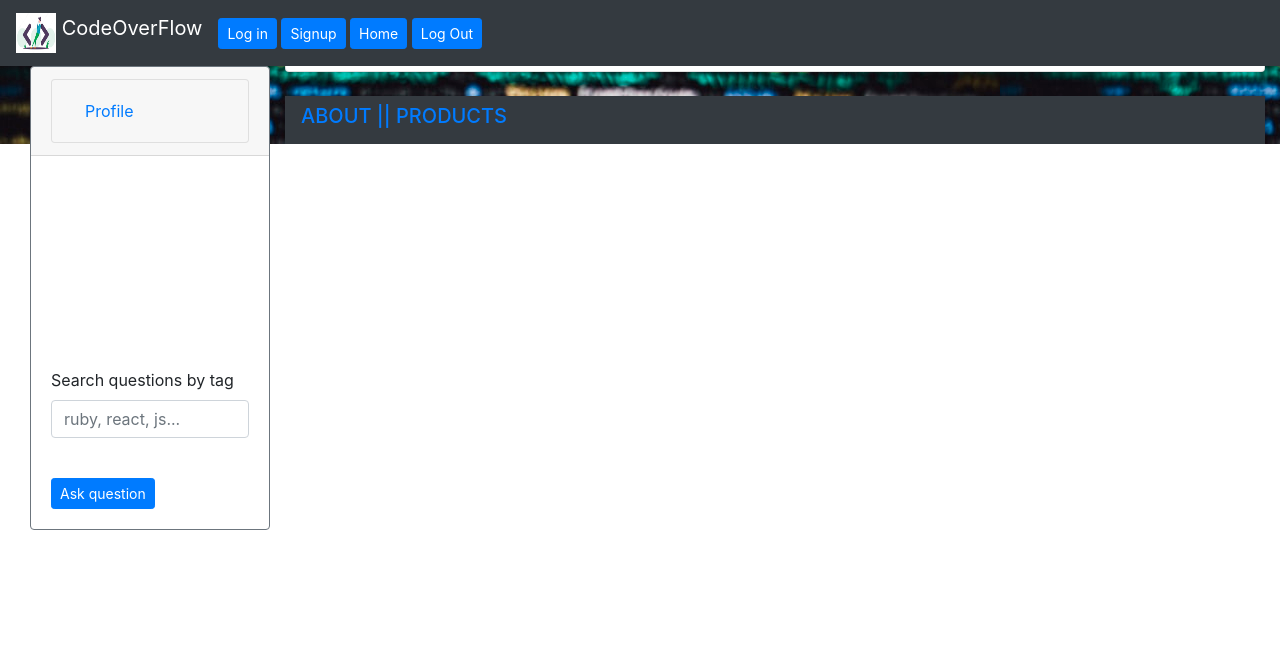
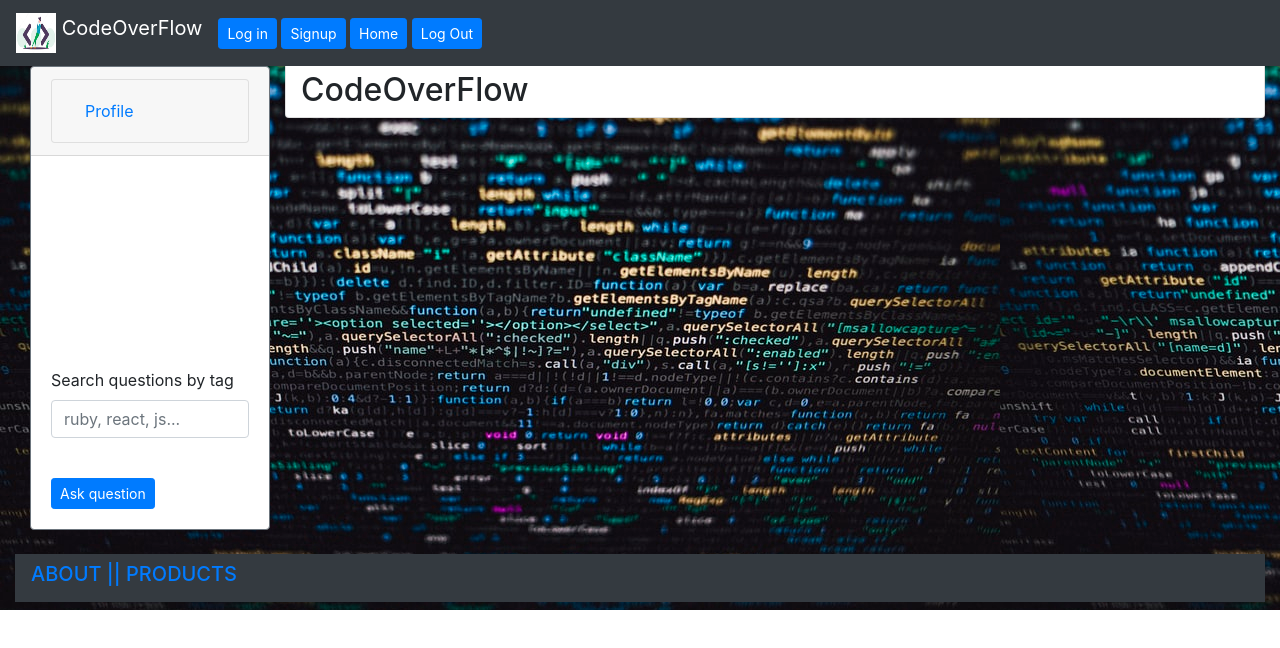
Before and after one commit to JinaStrickland/CodeOverFlow_FrontEnd, a React (Create React App) app: page /about in a window 1280 px wide. Shown: the top 648 px of the page. Built offline with nearby package versions, Linux system fonts and the light colour scheme; no server answers.

Commit message:
profile url changed

```diff
--- a/src/App.css
+++ b/src/App.css
@@ -3,7 +3,10 @@
 }
 
 #about-page {
-  background-image: url(images/codeOverFlow_background.jpeg);
+  margin-top: 46px;
+  position: relative;
+  width: "70rem";
+  height: "200rem";
 }
 
 #nav-bar {
@@ -24,12 +27,8 @@
 }
 
 #single-question {
-  /* float: right; */
-  /* margin: auto; */
   margin-top: 46px;
   position: relative;
-  /* width: "70rem"; */
-  /* width: auto; */
   height: 60rem;
   margin-left: 15px;
 }
@@ -42,8 +41,6 @@
 #login-card {
   margin-top: 46px;
   height: 60rem;
-
-  /* margin-left: 10px; */
 }
 
 #user-image {
@@ -77,23 +74,25 @@
 #question-form {
   margin-top: 50px;
   height: 60rem;
-
-  /* margin-left: 20px; */
 }
 
 #edit-question-form {
   margin-top: 50px;
   height: 60rem;
-  /* margin-left: 20px; */
 }
 
 #answer-page {
-  /* margin-top: 40px; */
   margin-left: 10px;
   height: 60rem;
 }
 #answer-form {
   margin-top: 40px;
   margin-left: 20px;
-  height: 60rem;
+  height: 150rem;
 }
+
+#footer {
+  position: relative;
+  height: 80px;
+  clear: both;
+}
--- a/src/App.js
+++ b/src/App.js
@@ -7,6 +7,7 @@ import SignUp from "./Components/SignUp";
 import LogIn from "./Components/LogIn";
 
 import { BrowserRouter, Route, Switch } from "react-router-dom";
+
 import { MDBContainer } from "mdbreact";
 import QuestionForm from "./Components/QuestionForm";
 import EditQuestionForm from "./Components/EditQuestionForm";
@@ -119,6 +120,8 @@ class App extends Component {
           question: { ...this.state.question, newAnswer },
         })
       );
+    // props.history.push("/");
+    // props.history.push("/login");
     e.target.reset();
   };
 
@@ -183,16 +186,9 @@ class App extends Component {
       });
   };
 
-  redirectToHomepage = () => {
-    console.log(this.props.history.push("/homepage"));
-  };
+  loggedIn = () => {};
 
   render() {
-    // if (sessionStorage.reload && history.location.pathname !== "/") {
-    //   console.log(this.props);
-    //   sessionStorage.reload = "";
-    //   history.push("/login");
-    // }
     return (
       <BrowserRouter>
         <MDBContainer fluid>
@@ -206,6 +202,11 @@ class App extends Component {
             </div>
             <Card>
               <Switch>
+                <Route
+                  exact
+                  path="/"
+                  render={(routerProps) => <About {...routerProps} />}
+                />
                 <Route
                   exact
                   path="/login"
@@ -222,7 +223,7 @@ class App extends Component {
                   <Route path="/about" component={About} />
                   <Route
                     exact
-                    path="/"
+                    path="/homepage"
                     render={(routerProps) => (
                       <MainContainer
                         {...routerProps}
@@ -297,3 +298,4 @@ class App extends Component {
 }
 
 export default App;
+// export default withRouter (App);
--- a/src/Components/About.js
+++ b/src/Components/About.js
@@ -3,7 +3,7 @@ import React from "react";
 const About = () => {
   return (
     <div id="about-page">
-      <h2>@CodeOverFlow</h2>
+      <h2>CodeOverFlow</h2>
     </div>
   );
 };
--- a/src/Components/AnswerForm.js
+++ b/src/Components/AnswerForm.js
@@ -1,9 +1,13 @@
 import React from "react";
+import { withRouter } from "react-router-dom";
+
 import { Button, Form } from "react-bootstrap/";
 
 const AnswerForm = (props) => {
   return (
     <div id="answer-form">
+      <br />
+      <br />
       <Form onSubmit={(e) => props.addAnswer(e)}>
         <Form.Group controlId="formGroupTitle">
           <Form.Label>Body</Form.Label>
@@ -20,4 +24,4 @@ const AnswerForm = (props) => {
   );
 };
 
-export default AnswerForm;
+export default withRouter(AnswerForm);
--- a/src/Components/Footer.js
+++ b/src/Components/Footer.js
@@ -8,7 +8,7 @@ import { Link } from "react-router-dom";
 
 const Footer = (props) => {
   return (
-    <div>
+    <div id="footer">
       <br />
       <Navbar bg="dark" variant="dark" expand="lg">
         {/* <img
--- a/src/Components/Header.js
+++ b/src/Components/Header.js
@@ -1,27 +1,26 @@
-// import React from "react";
-// import SignUp from "./SignUp";
 import { Button, Navbar } from "react-bootstrap/";
 
 import React, { useCallback } from "react";
 import { useHistory } from "react-router-dom";
-// import '../images/codeOverFlow_logo.jpg';
+import { withRouter } from "react-router-dom";
 
 const Header = (props) => {
   const history = useHistory();
   const handleOnClick = useCallback(() => history.push("/signup"), [history]);
   const logInOnClick = useCallback(() => history.push("/login"), [history]);
-  const homepageOnClick = useCallback(() => history.push("/"), [history]);
+  const homepageOnClick = useCallback(() => history.push("/homepage"), [
+    history,
+  ]);
 
   const logOut = () => {
     localStorage.clear();
 
+    props.history.push("/login");
     alert("You have logged out successfully");
-    // props.history.push("/login");
   };
 
   return (
     <div>
-      {/* <> */}
       <br />
       <Navbar bg="dark" variant="dark" fixed="top">
         <Navbar.Brand href="/about">
@@ -35,9 +34,11 @@ const Header = (props) => {
           CodeOverFlow
         </Navbar.Brand>
         <div id="all-header-btns">
-          <Button variant="primary" size="sm" onClick={logInOnClick}>
-            Log in
-          </Button>{" "}
+          {3 > 2 ? (
+            <Button variant="primary" size="sm" onClick={logInOnClick}>
+              Log in
+            </Button>
+          ) : null}{" "}
           <Button variant="primary" size="sm" onClick={handleOnClick}>
             Signup
           </Button>{" "}
@@ -54,4 +55,4 @@ const Header = (props) => {
   );
 };
 
-export default Header;
+export default withRouter(Header);
--- a/src/Components/LogIn.js
+++ b/src/Components/LogIn.js
@@ -29,7 +29,7 @@ class LogIn extends Component {
       .then((userInfo) => {
         localStorage.token = userInfo.token;
       });
-    this.props.history.push("/");
+    this.props.history.push("/homepage");
   };
 
   render() {
--- a/src/Components/SignUp.js
+++ b/src/Components/SignUp.js
@@ -1,4 +1,6 @@
 import React, { Component } from "react";
+import { withRouter } from "react-router-dom";
+
 import { Button, Col, Card, Form } from "react-bootstrap/";
 
 class SignUp extends Component {
@@ -85,7 +87,7 @@ class SignUp extends Component {
             </Form.Row>
 
             <Form.Row>
-              <Form.Group as={Col}>
+              {/* <Form.Group as={Col}>
                 <Col xs="auto">
                   <Form.Label>Profile Image</Form.Label>
                   <Form.File
@@ -95,7 +97,21 @@ class SignUp extends Component {
                     onChange={(e) => this.handleChange(e)}
                   />
                 </Col>
+              </Form.Group> */}
+
+              <Form.Group as={Col}>
+                <Col xs="auto">
+                  <Form.Label>Profile Image</Form.Label>
+                  <Form.Control
+                    id="image"
+                    type="text"
+                    name="image"
+                    placeholder="image url..."
+                    onChange={(e) => this.handleChange(e)}
+                  />
+                </Col>
               </Form.Group>
+
               <Col xs="8">
                 <br />
                 <Button variant="primary" type="submit">
@@ -110,4 +126,4 @@ class SignUp extends Component {
   }
 }
 
-export default SignUp;
+export default withRouter(SignUp);
--- a/src/Components/Signout.js
+++ b/src/Components/Signout.js
@@ -1,5 +1,6 @@
 import React from "react";
 import { Button } from "react-bootstrap/";
+import { Link, withRouter } from "react-router-dom";
 
 const Signout = (props) => {
   const logOut = () => {
@@ -18,4 +19,4 @@ const Signout = (props) => {
   );
 };
 
-export default Signout;
+export default withRouter(Signout);
--- a/src/Components/SingleQuestion.js
+++ b/src/Components/SingleQuestion.js
@@ -4,7 +4,7 @@ import { Link } from "react-router-dom";
 
 class SingleQuestion extends React.Component {
   redirectToHomepage = () => {
-    this.props.history.push("/");
+    this.props.history.push("/homepage");
   };
 
   render() {
@@ -39,8 +39,8 @@ class SingleQuestion extends React.Component {
           <p>
             Answers: <br />
             <br />
-            {/* {answers} */}
-            <Link to="/answer">{answers} </Link>
+            {answers}
+            {/* <Link to="/answer">{answers} </Link> */}
           </p>
         ) : null}
         <Button
@@ -51,12 +51,7 @@ class SingleQuestion extends React.Component {
         >
           <Link to="/edit_question"> edit question</Link>
         </Button>{" "}
-        <Button
-          id="add-answer"
-          variant="light"
-          size="sm"
-          // onClick={this.props.currentQuestion}
-        >
+        <Button id="add-answer" variant="light" size="sm">
           <Link to="/add_answer">Add answer</Link>
         </Button>{" "}
         <Button
@@ -64,13 +59,11 @@ class SingleQuestion extends React.Component {
           variant="danger"
           size="sm"
           onClick={() => this.props.deleteQuestion(question.id)}
-          // onClick={() => this.redirectToHomepage()}
         >
           delete question
         </Button>
         <br />
         <br />
-        {/* </Card> */}
       </div>
     );
   }
```
